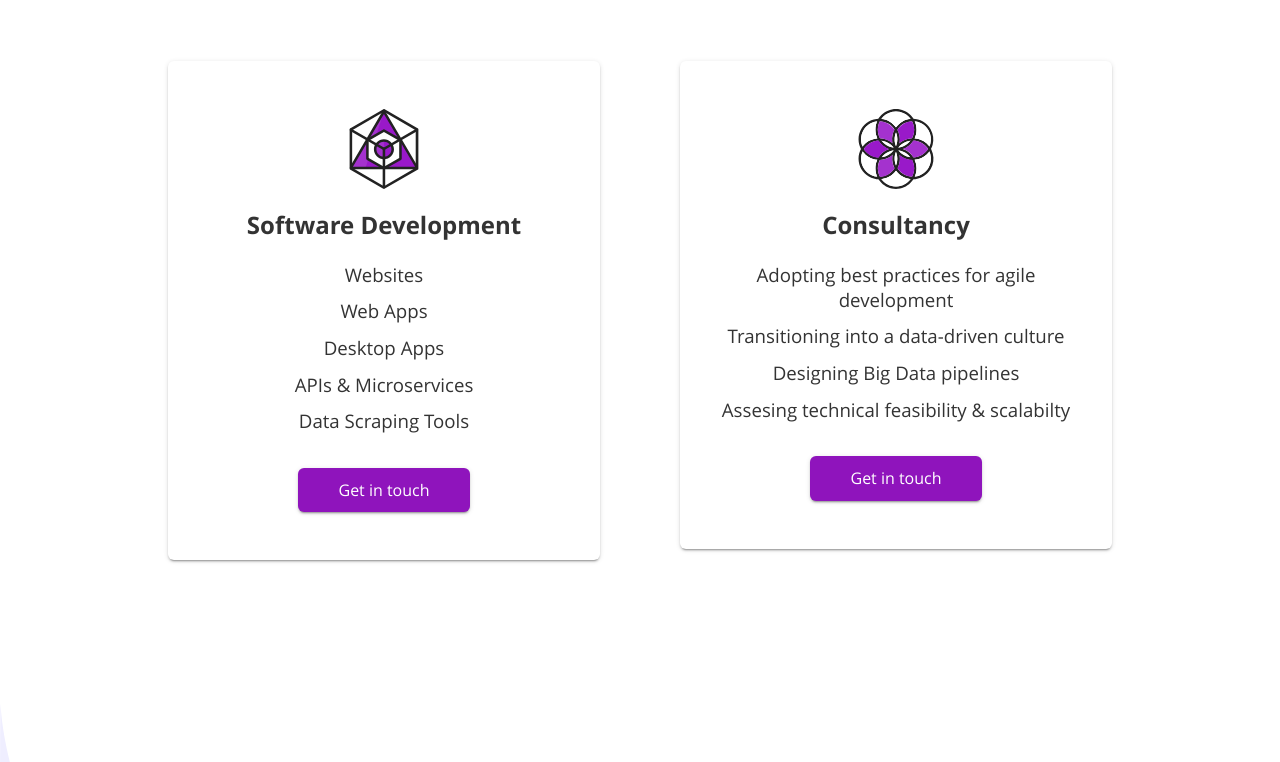
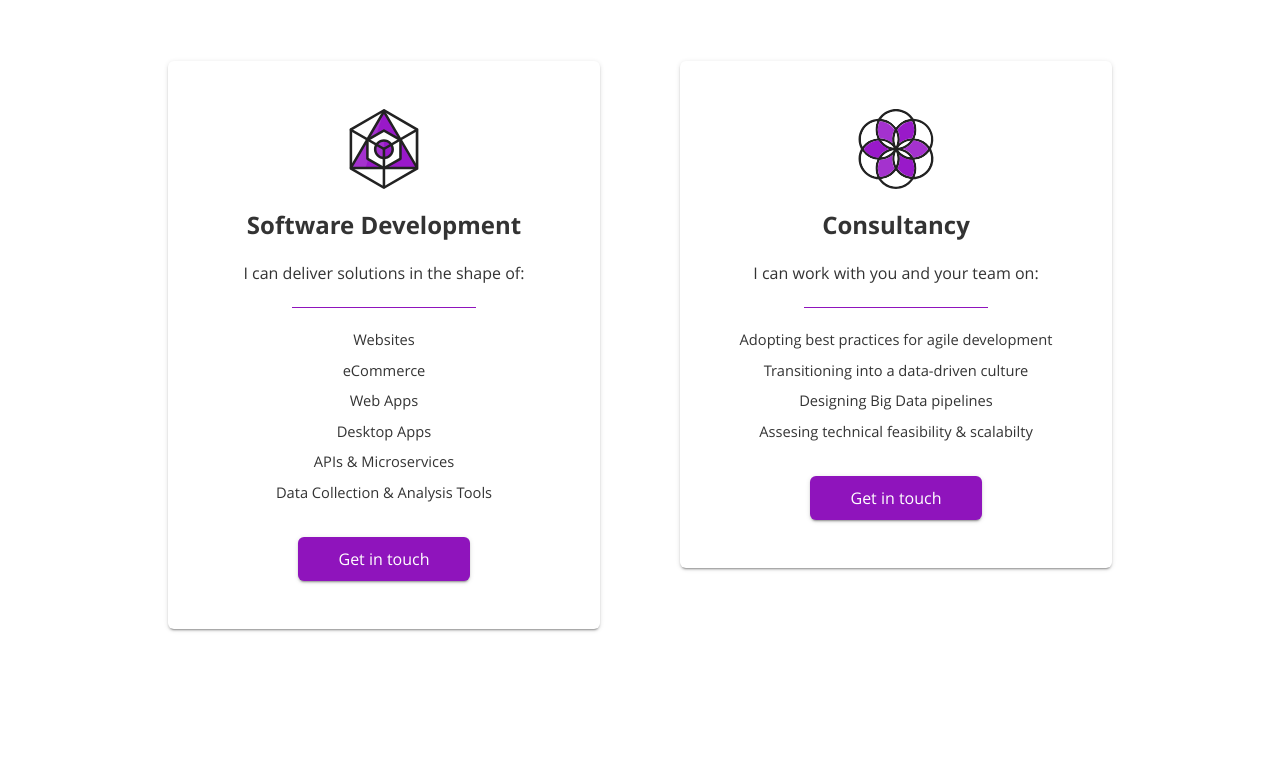
Before and after one commit to ramidecodes/ramiroramirez, a Gatsby site: page / in a window 1280 px wide. Shown: the part 1005-1767 px from the top of the page. Built offline with nearby package versions, Linux system fonts and the light colour scheme; Gatsby itself is replaced by a stand-in of ours.

Commit message:
Update Skills card styles & content

```diff
--- a/src/components/landing/Skills/index.jsx
+++ b/src/components/landing/Skills/index.jsx
@@ -12,12 +12,15 @@ export const Skills = () => (
 			<SkillsColumn>
 				<img src={Coding} alt="Coding" style={{ height: '80px' }} />
 				<h3>Software Development</h3>
+				<p>I can deliver solutions in the shape of:</p>
+				<hr />
 				<ul>
 					<li>Websites</li>
+					<li>eCommerce</li>
 					<li>Web Apps</li>
 					<li>Desktop Apps</li>
 					<li>APIs & Microservices</li>
-					<li>Data Scraping Tools</li>
+					<li>Data Collection & Analysis Tools</li>
 				</ul>
 				<Button as={AnchorLink} href="#contact">
 					Get in touch
@@ -26,6 +29,8 @@ export const Skills = () => (
 			<SkillsColumn>
 				<img src={Consultancy} alt="Consultancy" style={{ height: '80px' }} />
 				<h3>Consultancy</h3>
+				<p>I can work with you and your team on:</p>
+				<hr />
 				<ul>
 					<li>Adopting best practices for agile development</li>
 					<li>Transitioning into a data-driven culture</li>
--- a/src/components/landing/Skills/styles.js
+++ b/src/components/landing/Skills/styles.js
@@ -39,16 +39,20 @@ export const SkillsColumn = styled.div`
 	h3 {
 		font-size: 18pt;
 	}
+	ul {
+		margin-left: 0;
+		li {
+			list-style-type: none;
+			font-size: 11pt
+		}
+	}
+	hr {
+		background: hsl(283.9, 80.8%, 40.8%);
+		width: 50%;
+	}
 	@media (max-width: 960px) {
 		padding: 2rem 0;
 		width: 100%;
 		margin: 0 0 3rem;
 	}
-	ul {
-		margin-left: 0;
-		li {
-			list-style-type: none;
-			font-size: 14pt
-		}
-	}
 `
```
